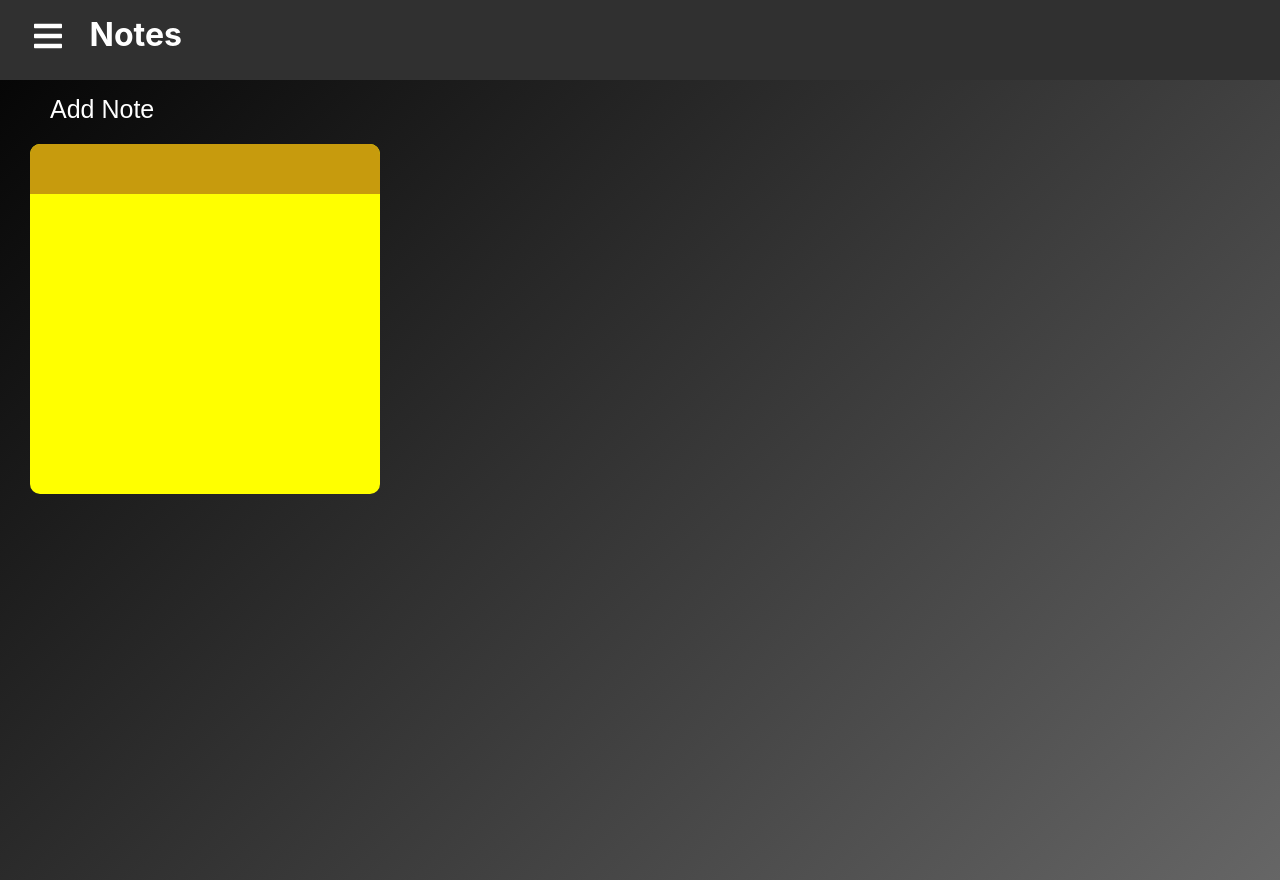
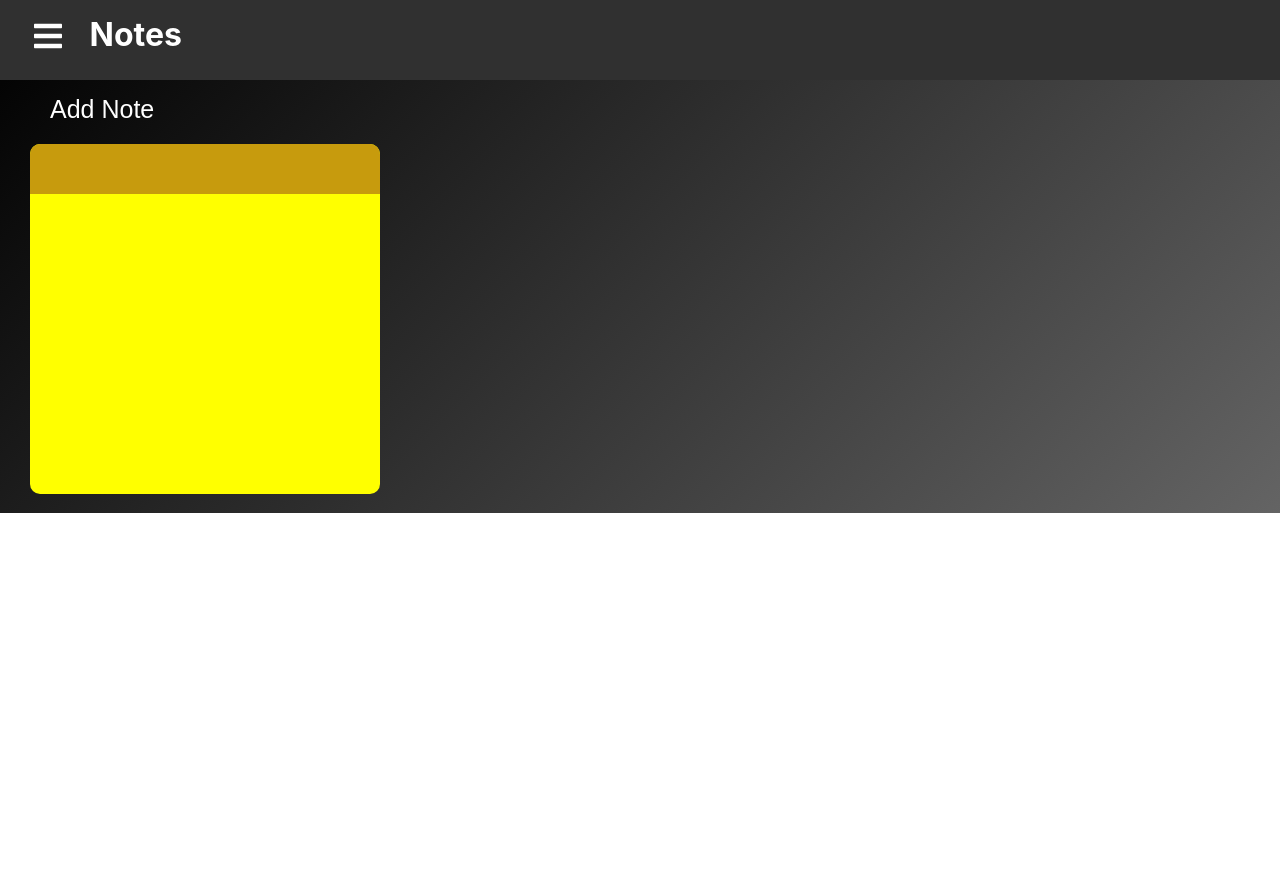
Before and after one commit to abellizzi1/StudentToolsProject, a React (Create React App) app in the folder planner1/: page / in a window 1280 px wide. After the commit the page ends 800 px from the top, so only its background shows below. Built offline with nearby package versions, Linux system fonts and the light colour scheme.

Commit message:
fixed note alignment issues

```diff
--- a/planner1/src/pages/NotesPage.css
+++ b/planner1/src/pages/NotesPage.css
@@ -3,9 +3,8 @@
 	background: linear-gradient(-45deg, black, gray, black, gray);
 	background-size: 400% 400%;
 	width: 100%;
-	height: 100vh;
+	height: 100%;
 	animation: animate 60s ease infinite;
-	overflow: hidden;
 }
 
 @keyframes animate {
@@ -26,12 +25,15 @@
     width: 350px;
     margin-top: 15px;
 	margin-left: 30px;
+	margin-right: 30px;
+	margin-bottom: 15px;
     background-color: yellow;
     border-radius: 10px;
 	position: relative;
 	z-index: 1;
 	transition-timing-function: ease-out;
 	transition: 0.4s;
+	display: inline-block;
 }
 
 .notes:hover  {
--- a/planner1/src/pages/NotesPage.js
+++ b/planner1/src/pages/NotesPage.js
@@ -1,10 +1,17 @@
-import React from 'react';
+import React, { useEffect } from 'react';
 import { Link } from "react-router-dom";
 import ReactDOM from 'react-dom';
 import './NotesPage.css';
 import Note from '../components/Note.js';
 
 export default function NotesPage() {
+
+    useEffect(() => {
+        ReactDOM.render(
+            React.createElement(Note, {noteIdx: noteIdx}),
+            document.getElementById('allNotes')
+          );
+      }, []);
 
     var noteIdx;
     if (localStorage.getItem('noteIdx') != null)
```
